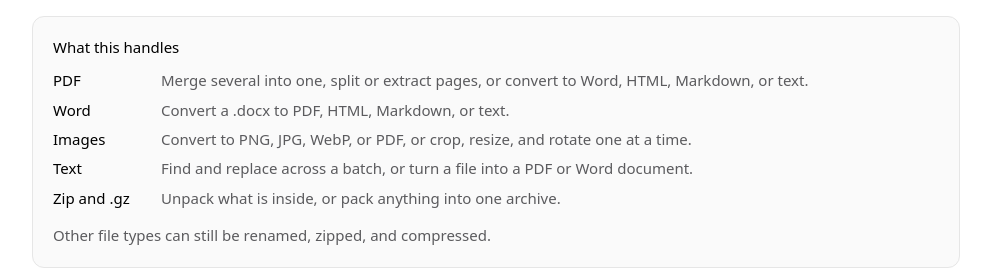
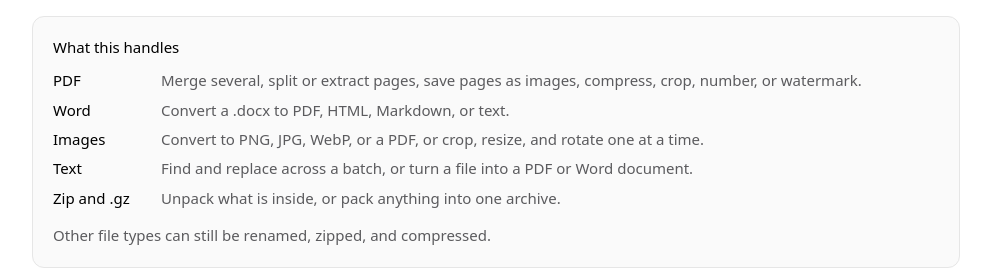
Before and after one commit to mosahel01/document-parser, a React (Vite) app: page / in a window 1280 px wide. Shown: the part 580-848 px from the top of the page, without its empty margins (144-1135 px from the left). Built offline with nearby package versions, Linux system fonts and the light colour scheme.

Commit message:
feat(home): mention the new PDF chores

```diff
--- a/src/components/HomeTool.tsx
+++ b/src/components/HomeTool.tsx
@@ -14,9 +14,9 @@ type HomeToolProps = {
 }
 
 const SUPPORTED = [
-  ['PDF', 'Merge several into one, split or extract pages, or convert to Word, HTML, Markdown, or text.'],
+  ['PDF', 'Merge several, split or extract pages, save pages as images, compress, crop, number, or watermark.'],
   ['Word', 'Convert a .docx to PDF, HTML, Markdown, or text.'],
-  ['Images', 'Convert to PNG, JPG, WebP, or PDF, or crop, resize, and rotate one at a time.'],
+  ['Images', 'Convert to PNG, JPG, WebP, or a PDF, or crop, resize, and rotate one at a time.'],
   ['Text', 'Find and replace across a batch, or turn a file into a PDF or Word document.'],
   ['Zip and .gz', 'Unpack what is inside, or pack anything into one archive.'],
 ]
```
